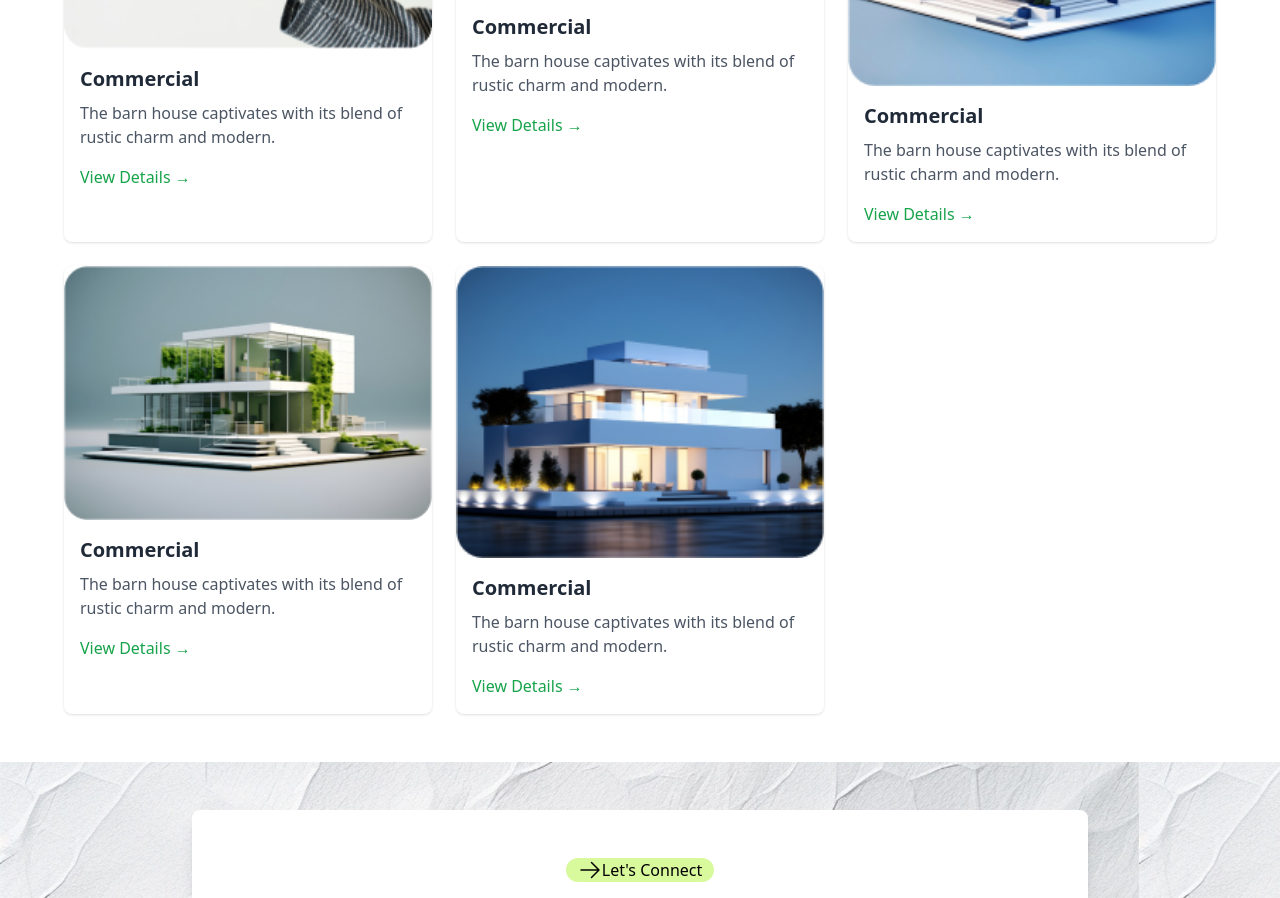
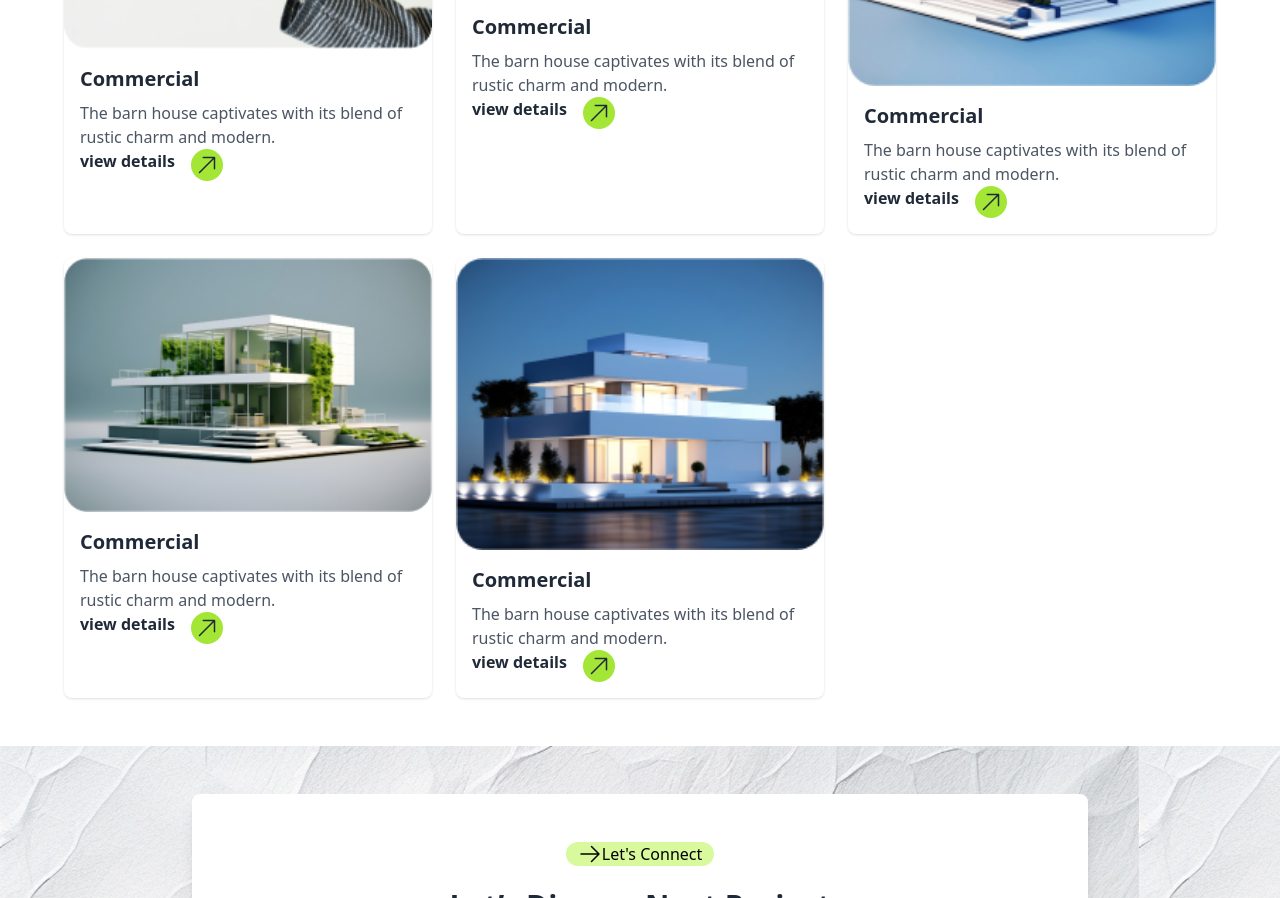
Before and after one commit to Ahmedalislam/Assignment-03, a plain HTML site: page index.html in a window 1280 px wide. Shown: the part 2491-3389 px from the top of the page. Drawn offline with nearby package versions, Linux system fonts and the light colour scheme.

Commit message:
icons edited

```diff
--- a/index.html
+++ b/index.html
@@ -203,9 +203,16 @@
         <div class="p-4">
           <h3 class="text-xl font-semibold">Commercial</h3>
           <p class="text-gray-600 mt-2">The barn house captivates with its blend of rustic charm and modern.</p>
-          <a href="#" class="inline-block mt-4 text-green-600 font-medium hover:underline">
-            View Details <span>&rarr;</span>
-          </a>
+          <div class="flex gap-4">
+          <h5 class="font-bold">
+            view details
+          </h5>
+          <span class="bg-lime-400 rounded-full p-1">
+          <svg xmlns="http://www.w3.org/2000/svg" fill="none" viewBox="0 0 24 24" stroke-width="1.5" stroke="currentColor" class="size-6">
+            <path stroke-linecap="round" stroke-linejoin="round" d="m4.5 19.5 15-15m0 0H8.25m11.25 0v11.25" />
+          </svg>
+          </span>
+        </div>
         </div>
       </div>
 
@@ -215,9 +222,16 @@
         <div class="p-4">
           <h3 class="text-xl font-semibold">Commercial</h3>
           <p class="text-gray-600 mt-2">The barn house captivates with its blend of rustic charm and modern.</p>
-          <a href="#" class="inline-block mt-4 text-green-600 font-medium hover:underline">
-            View Details <span>&rarr;</span>
-          </a>
+          <div class="flex gap-4">
+            <h5 class="font-bold">
+              view details
+            </h5>
+            <span class="bg-lime-400 rounded-full p-1">
+            <svg xmlns="http://www.w3.org/2000/svg" fill="none" viewBox="0 0 24 24" stroke-width="1.5" stroke="currentColor" class="size-6">
+              <path stroke-linecap="round" stroke-linejoin="round" d="m4.5 19.5 15-15m0 0H8.25m11.25 0v11.25" />
+            </svg>
+            </span>
+          </div>
         </div>
       </div>
 
@@ -227,9 +241,16 @@
         <div class="p-4">
           <h3 class="text-xl font-semibold">Commercial</h3>
           <p class="text-gray-600 mt-2">The barn house captivates with its blend of rustic charm and modern.</p>
-          <a href="#" class="inline-block mt-4 text-green-600 font-medium hover:underline">
-            View Details <span>&rarr;</span>
-          </a>
+          <div class="flex gap-4">
+            <h5 class="font-bold">
+              view details
+            </h5>
+            <span class="bg-lime-400 rounded-full p-1">
+            <svg xmlns="http://www.w3.org/2000/svg" fill="none" viewBox="0 0 24 24" stroke-width="1.5" stroke="currentColor" class="size-6">
+              <path stroke-linecap="round" stroke-linejoin="round" d="m4.5 19.5 15-15m0 0H8.25m11.25 0v11.25" />
+            </svg>
+            </span>
+          </div>
         </div>
       </div>
 
@@ -239,9 +260,16 @@
         <div class="p-4">
           <h3 class="text-xl font-semibold">Commercial</h3>
           <p class="text-gray-600 mt-2">The barn house captivates with its blend of rustic charm and modern.</p>
-          <a href="#" class="inline-block mt-4 text-green-600 font-medium hover:underline">
-            View Details <span>&rarr;</span>
-          </a>
+          <div class="flex gap-4">
+            <h5 class="font-bold">
+              view details
+            </h5>
+            <span class="bg-lime-400 rounded-full p-1">
+            <svg xmlns="http://www.w3.org/2000/svg" fill="none" viewBox="0 0 24 24" stroke-width="1.5" stroke="currentColor" class="size-6">
+              <path stroke-linecap="round" stroke-linejoin="round" d="m4.5 19.5 15-15m0 0H8.25m11.25 0v11.25" />
+            </svg>
+            </span>
+          </div>
         </div>
       </div>
 
@@ -251,9 +279,16 @@
         <div class="p-4">
           <h3 class="text-xl font-semibold">Commercial</h3>
           <p class="text-gray-600 mt-2">The barn house captivates with its blend of rustic charm and modern.</p>
-          <a href="#" class="inline-block mt-4 text-green-600 font-medium hover:underline">
-            View Details <span>&rarr;</span>
-          </a>
+          <div class="flex gap-4">
+            <h5 class="font-bold">
+              view details
+            </h5>
+            <span class="bg-lime-400 rounded-full p-1">
+            <svg xmlns="http://www.w3.org/2000/svg" fill="none" viewBox="0 0 24 24" stroke-width="1.5" stroke="currentColor" class="size-6">
+              <path stroke-linecap="round" stroke-linejoin="round" d="m4.5 19.5 15-15m0 0H8.25m11.25 0v11.25" />
+            </svg>
+            </span>
+          </div>
         </div>
       </div>
     </div>
```
